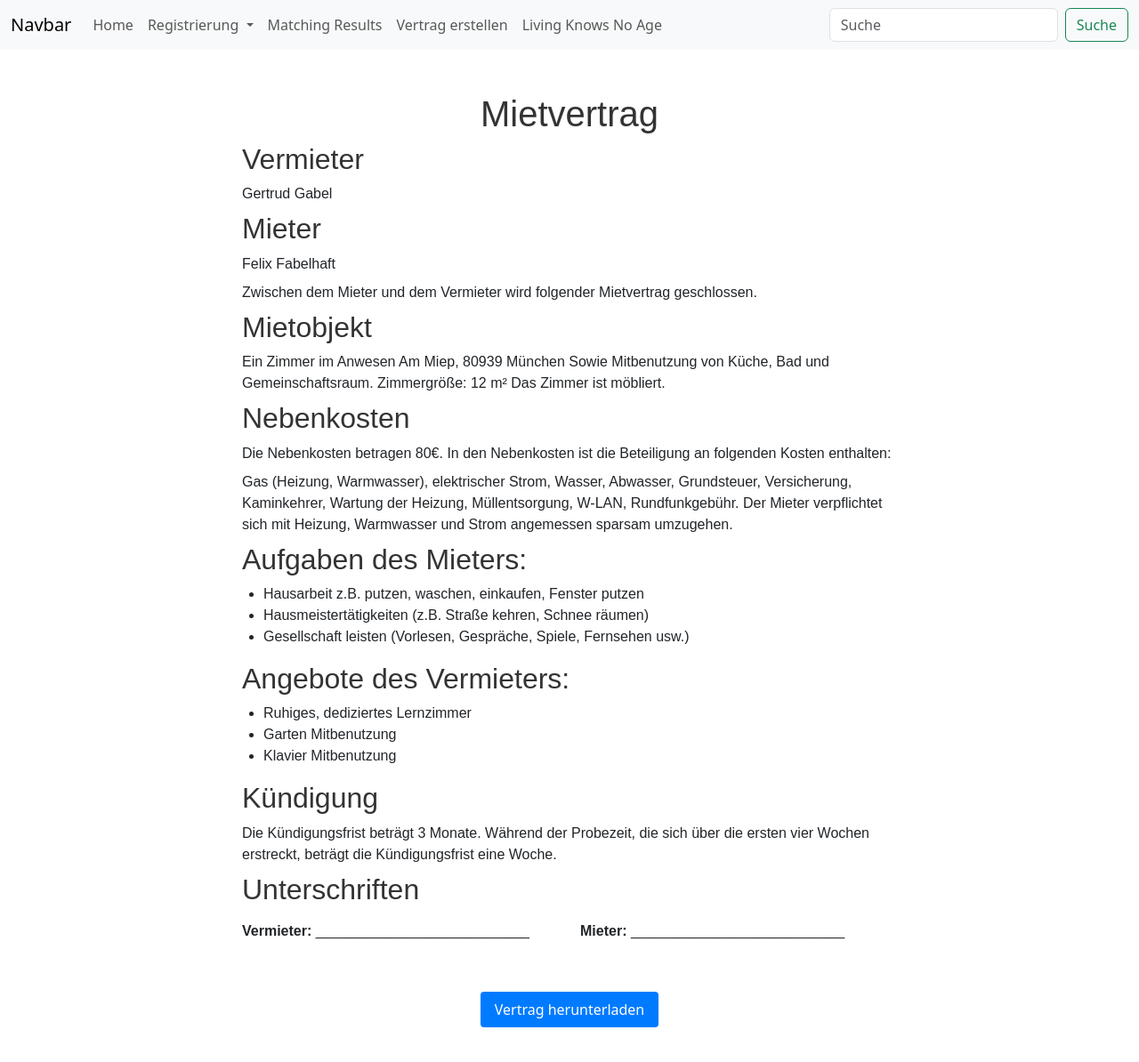
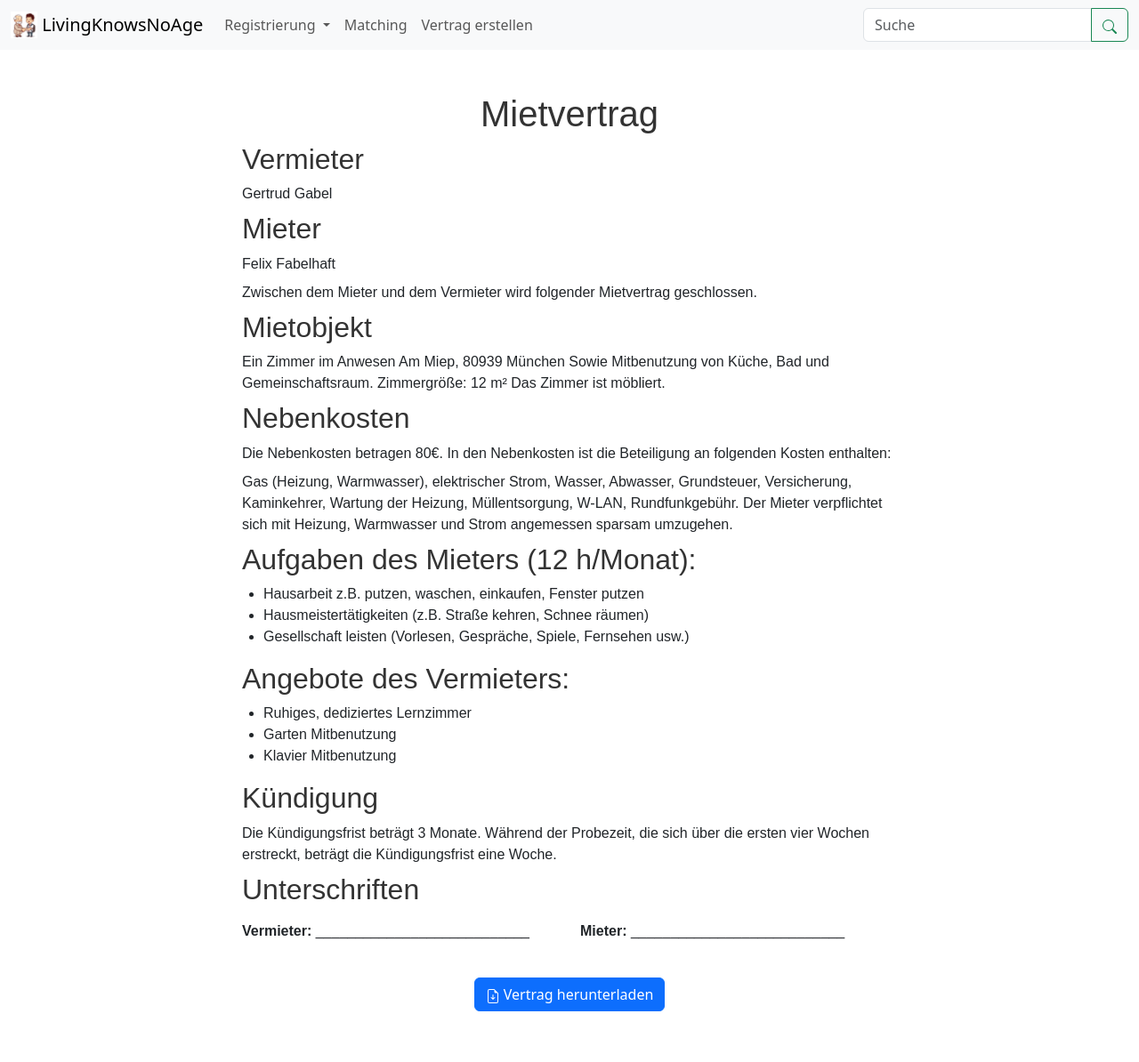
Before and after one commit to Lerbert/living-knows-no-age, a Vue app: page /contract-generator in a window 1280 px wide. Shown: the top 1194 px of the page at 89% size. After the commit the page ends 1169 px from the top, so only its background shows below. Built offline with nearby package versions, Linux system fonts and the light colour scheme; the HTML template or start-up script is replaced by a standard one.

Commit message:
Some improvements (e.g. icons)

```diff
--- a/src/components/NavBar.vue
+++ b/src/components/NavBar.vue
@@ -1,7 +1,10 @@
 <template>
   <nav class="navbar navbar-expand-lg navbar-light bg-light">
     <div class="container-fluid">
-      <a class="navbar-brand" href="#">Navbar</a>
+      <RouterLink class="navbar-brand" to="/living-knows-no-age">
+        <img src="@/images/match.jpg" width="30" height="30" class="d-inline-block align-top" />
+        LivingKnowsNoAge
+      </RouterLink>
       <button
         class="navbar-toggler"
         type="button"
@@ -15,9 +18,9 @@
       </button>
       <div class="collapse navbar-collapse" id="navbarSupportedContent">
         <ul class="navbar-nav me-auto mb-2 mb-lg-0">
-          <li class="nav-item">
-            <RouterLink class="nav-link" to="/living-knows-no-age">Home</RouterLink>
-          </li>
+          <!-- <li class="nav-item">
+            <RouterLink class="nav-link" to="/living-knows-no-age">Start</RouterLink>
+          </li> -->
           <li class="nav-item dropdown">
             <a
               class="nav-link dropdown-toggle"
@@ -43,18 +46,30 @@
             </ul>
           </li>
           <li class="nav-item">
-            <RouterLink class="nav-link" to="/matching-results">Matching Results</RouterLink>
+            <RouterLink class="nav-link" to="/matching-results">Matching</RouterLink>
           </li>
           <li class="nav-item">
             <RouterLink class="nav-link" to="/contract-creation">Vertrag erstellen</RouterLink>
           </li>
-          <li class="nav-item">
-            <RouterLink class="nav-link" to="/living-knows-no-age">Living Knows No Age</RouterLink>
-          </li>
         </ul>
         <form class="d-flex">
-          <input class="form-control me-2" type="search" placeholder="Suche" aria-label="Suche" />
-          <button class="btn btn-outline-success" type="submit">Suche</button>
+          <div class="input-group">
+            <input class="form-control" type="search" placeholder="Suche" aria-label="Suche" />
+            <button class="btn btn-outline-success" type="submit">
+              <svg
+                xmlns="http://www.w3.org/2000/svg"
+                width="16"
+                height="16"
+                fill="currentColor"
+                class="bi bi-search"
+                viewBox="0 0 16 16"
+              >
+                <path
+                  d="M11.742 10.344a6.5 6.5 0 1 0-1.397 1.398h-.001q.044.06.098.115l3.85 3.85a1 1 0 0 0 1.415-1.414l-3.85-3.85a1 1 0 0 0-.115-.1zM12 6.5a5.5 5.5 0 1 1-11 0 5.5 5.5 0 0 1 11 0"
+                />
+              </svg>
+            </button>
+          </div>
         </form>
       </div>
     </div>
--- a/src/components/forms/StudentForm.vue
+++ b/src/components/forms/StudentForm.vue
@@ -188,14 +188,20 @@ const answers = ref<Answer>({
   nationality: null,
   nonsmoker: null,
   hobbies: null,
-  offers: Object.values(TaskType).reduce((acc, task) => {
-    acc[task] = false
-    return acc
-  }, {} as Record<TaskType, boolean>),
-  wishes: Object.values(StudentWishType).reduce((acc, wish) => {
-    acc[wish] = false
-    return acc
-  }, {} as Record<StudentWishType, boolean>),
+  offers: Object.values(TaskType).reduce(
+    (acc, task) => {
+      acc[task] = false
+      return acc
+    },
+    {} as Record<TaskType, boolean>,
+  ),
+  wishes: Object.values(StudentWishType).reduce(
+    (acc, wish) => {
+      acc[wish] = false
+      return acc
+    },
+    {} as Record<StudentWishType, boolean>,
+  ),
 })
 
 const students = usePeople()
@@ -223,7 +229,7 @@ const submitForm = () => {
     DefaultImage,
   )
   students.addStudent(student)
-  router.push('/')
+  router.push('/senior-registration')
 }
 </script>
 
--- a/src/views/ContractCreation.vue
+++ b/src/views/ContractCreation.vue
@@ -1,17 +1,34 @@
 <template>
   <div class="contract-creation">
     <h2>Vertragserstellung</h2>
-    <button @click="generateContract">Vertrag generieren</button>
+    <button class="btn btn-primary" @click="generateContract">
+      <svg
+        xmlns="http://www.w3.org/2000/svg"
+        width="16"
+        height="16"
+        fill="currentColor"
+        class="bi bi-file-text"
+        viewBox="0 0 16 16"
+      >
+        <path
+          d="M5 4a.5.5 0 0 0 0 1h6a.5.5 0 0 0 0-1zm-.5 2.5A.5.5 0 0 1 5 6h6a.5.5 0 0 1 0 1H5a.5.5 0 0 1-.5-.5M5 8a.5.5 0 0 0 0 1h6a.5.5 0 0 0 0-1zm0 2a.5.5 0 0 0 0 1h3a.5.5 0 0 0 0-1z"
+        />
+        <path
+          d="M2 2a2 2 0 0 1 2-2h8a2 2 0 0 1 2 2v12a2 2 0 0 1-2 2H4a2 2 0 0 1-2-2zm10-1H4a1 1 0 0 0-1 1v12a1 1 0 0 0 1 1h8a1 1 0 0 0 1-1V2a1 1 0 0 0-1-1"
+        />
+      </svg>
+      Vertrag generieren
+    </button>
   </div>
 </template>
 
 <script setup lang="ts">
-import { useRouter } from 'vue-router';
+import { useRouter } from 'vue-router'
 
-const router = useRouter();
+const router = useRouter()
 
 const generateContract = () => {
-  router.push('/contract-generator');
+  router.push('/contract-generator')
 }
 </script>
 
@@ -28,9 +45,9 @@ const generateContract = () => {
   width: 100%;
 }
 
-button {
+/* button {
   padding: 1rem 2rem;
   font-size: 1rem;
   cursor: pointer;
-}
+} */
 </style>
--- a/src/views/ContractGenerator.vue
+++ b/src/views/ContractGenerator.vue
@@ -1,7 +1,24 @@
 <template>
   <div class="contract-generator">
     <VertragTemplate ref="contractTemplate" class="contract-template" />
-    <button @click="downloadContract" class="generate-contract-button">Vertrag herunterladen</button>
+    <button @click="downloadContract" class="btn btn-primary">
+      <svg
+        xmlns="http://www.w3.org/2000/svg"
+        width="16"
+        height="16"
+        fill="currentColor"
+        class="bi bi-file-earmark-arrow-down"
+        viewBox="0 0 16 16"
+      >
+        <path
+          d="M8.5 6.5a.5.5 0 0 0-1 0v3.793L6.354 9.146a.5.5 0 1 0-.708.708l2 2a.5.5 0 0 0 .708 0l2-2a.5.5 0 0 0-.708-.708L8.5 10.293z"
+        />
+        <path
+          d="M14 14V4.5L9.5 0H4a2 2 0 0 0-2 2v12a2 2 0 0 0 2 2h8a2 2 0 0 0 2-2M9.5 3A1.5 1.5 0 0 0 11 4.5h2V14a1 1 0 0 1-1 1H4a1 1 0 0 1-1-1V2a1 1 0 0 1 1-1h5.5z"
+        />
+      </svg>
+      Vertrag herunterladen
+    </button>
   </div>
 </template>
 
--- a/src/views/VertragTemplate.vue
+++ b/src/views/VertragTemplate.vue
@@ -5,20 +5,27 @@
     <p>Gertrud Gabel</p>
     <h2>Mieter</h2>
     <p>Felix Fabelhaft</p>
-    <p> </p>
+    <p></p>
     <p>Zwischen dem Mieter und dem Vermieter wird folgender Mietvertrag geschlossen.</p>
 
     <h2>Mietobjekt</h2>
-    <p>Ein Zimmer im Anwesen {{ senior.address }}
-Sowie Mitbenutzung von Küche, Bad und Gemeinschaftsraum.
-Zimmergröße: {{ senior.roomSize }} m²
-Das Zimmer ist möbliert.</p>
+    <p>
+      Ein Zimmer im Anwesen {{ senior.address }} Sowie Mitbenutzung von Küche, Bad und
+      Gemeinschaftsraum. Zimmergröße: {{ senior.roomSize }} m² Das Zimmer ist möbliert.
+    </p>
 
     <h2>Nebenkosten</h2>
-    <p>Die Nebenkosten betragen 80€. In den Nebenkosten ist die Beteiligung an folgenden Kosten enthalten:</p>
-    <p>Gas (Heizung, Warmwasser), elektrischer Strom, Wasser, Abwasser, Grundsteuer, Versicherung, Kaminkehrer, Wartung der Heizung, Müllentsorgung, W-LAN, Rundfunkgebühr. Der Mieter verpflichtet sich mit Heizung, Warmwasser und Strom angemessen sparsam umzugehen.</p>
+    <p>
+      Die Nebenkosten betragen 80€. In den Nebenkosten ist die Beteiligung an folgenden Kosten
+      enthalten:
+    </p>
+    <p>
+      Gas (Heizung, Warmwasser), elektrischer Strom, Wasser, Abwasser, Grundsteuer, Versicherung,
+      Kaminkehrer, Wartung der Heizung, Müllentsorgung, W-LAN, Rundfunkgebühr. Der Mieter
+      verpflichtet sich mit Heizung, Warmwasser und Strom angemessen sparsam umzugehen.
+    </p>
 
-    <h2>Aufgaben des Mieters:</h2>
+    <h2>Aufgaben des Mieters ({{ senior.roomSize }} h/Monat):</h2>
     <ul>
       <li v-for="offer in matchedOffers" :key="offer">{{ offer }}</li>
     </ul>
@@ -28,7 +35,10 @@ Das Zimmer ist möbliert.</p>
     </ul>
 
     <h2>Kündigung</h2>
-    <p>Die Kündigungsfrist beträgt 3 Monate. Während der Probezeit, die sich über die ersten vier Wochen erstreckt, beträgt die Kündigungsfrist eine Woche.</p>
+    <p>
+      Die Kündigungsfrist beträgt 3 Monate. Während der Probezeit, die sich über die ersten vier
+      Wochen erstreckt, beträgt die Kündigungsfrist eine Woche.
+    </p>
 
     <h2>Unterschriften</h2>
     <div class="row">
@@ -49,7 +59,7 @@ import { students, seniors } from '../data/data'
 const student = students[0]
 const senior = seniors[0]
 
-const matchedOffers = ref(student.offers.filter(offer => senior.wishes.includes(offer)))
+const matchedOffers = ref(student.offers.filter((offer) => senior.wishes.includes(offer)))
 
 const formatDate = (date: string) => {
   const options: Intl.DateTimeFormatOptions = { year: 'numeric', month: '2-digit', day: '2-digit' }
@@ -67,7 +77,8 @@ const formatDate = (date: string) => {
   text-align: center;
 }
 
-h1, h2 {
+h1,
+h2 {
   color: #333;
 }
 
```
